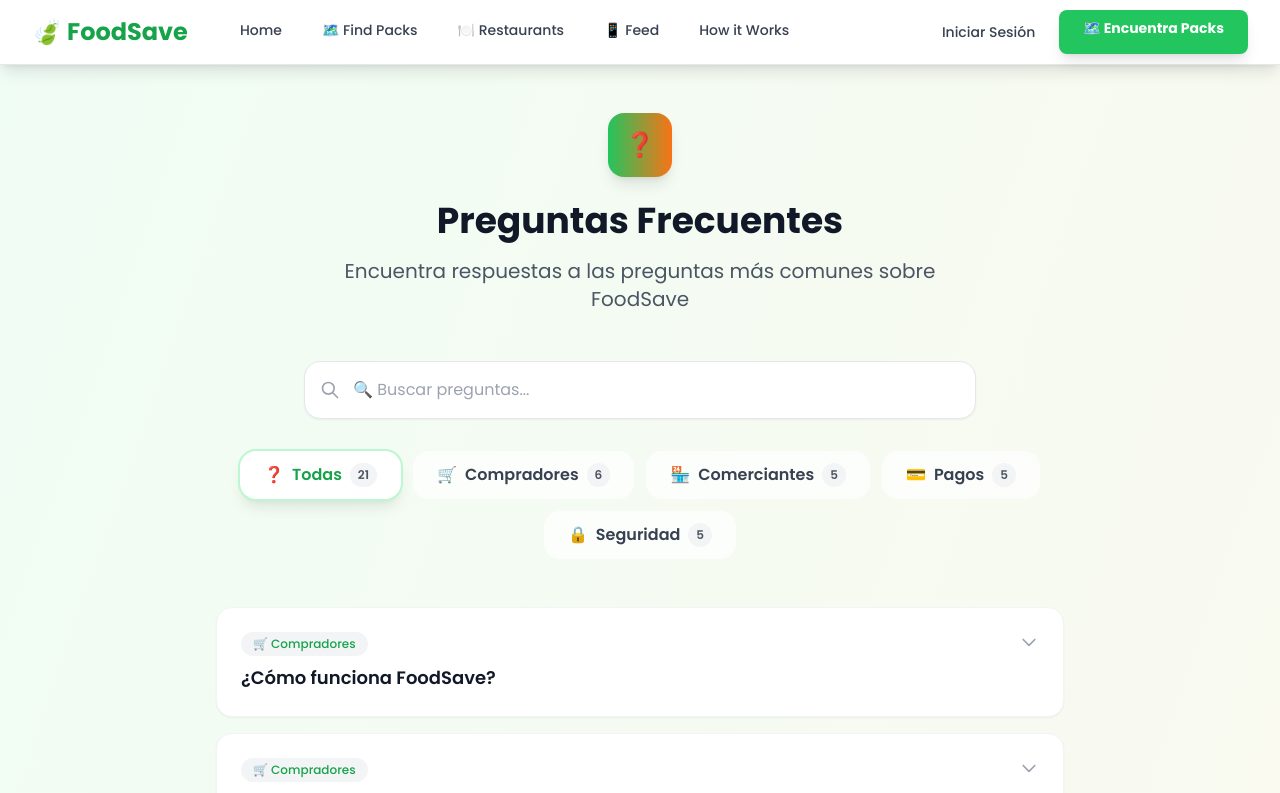
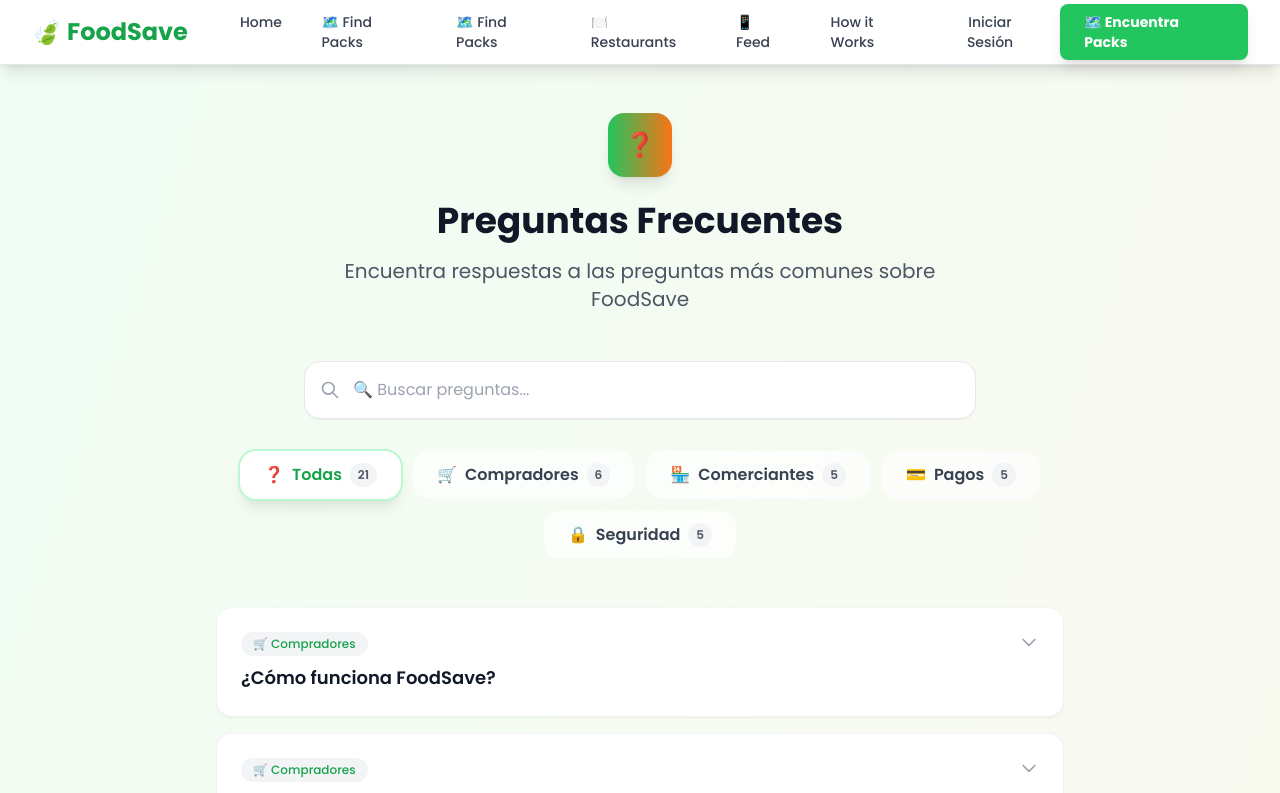
Before and after one commit to estudio123455-hue/proyecto-TugoTugo, a Next.js app: page /faq in a window 1280 px wide. Shown: the top 793 px of the page. Built offline with nearby package versions, Linux system fonts and the light colour scheme; no server answers.

Commit message:
Improve navigation flow based on user roles

```diff
--- a/src/components/Navigation.tsx
+++ b/src/components/Navigation.tsx
@@ -48,20 +48,61 @@ export default function Navigation() {
                 >
                   🗺️ Find Packs
                 </Link>
+                {/* Links según el rol */}
+                {session?.user?.role === 'ADMIN' ? (
+                  // Admin ve: Admin panel
+                  <>
+                    <Link
+                      href="/admin"
+                      className="text-gray-700 hover:text-green-600 px-3 py-2 rounded-md text-sm font-medium flex items-center"
+                    >
+                      👑 Admin Panel
+                    </Link>
+                    <Link
+                      href="/feed"
+                      className="text-gray-700 dark:text-gray-300 hover:text-green-600 dark:hover:text-green-400 px-3 py-2 rounded-md text-sm font-medium flex items-center"
+                    >
+                      📱 Feed
+                    </Link>
+                  </>
+                ) : session?.user?.role === 'ESTABLISHMENT' ? (
+                  // Restaurante ve: Dashboard
+                  <Link
+                    href="/dashboard"
+                    className="text-gray-700 hover:text-green-600 px-3 py-2 rounded-md text-sm font-medium flex items-center"
+                  >
+                    📊 Dashboard
+                  </Link>
+                ) : (
+                  // Cliente ve: Find Packs, Restaurants, Feed
+                  <>
+                    <Link
+                      href="/packs"
+                      className="text-gray-700 dark:text-gray-300 hover:text-green-600 dark:hover:text-green-400 px-3 py-2 rounded-md text-sm font-medium flex items-center"
+                    >
+                      🗺️ Find Packs
+                    </Link>
                     <Link
                       href="/restaurants"
                       className="text-gray-700 dark:text-gray-300 hover:text-green-600 dark:hover:text-green-400 px-3 py-2 rounded-md text-sm font-medium flex items-center"
                     >
                       🍽️ Restaurants
                     </Link>
-                {/* Feed solo visible para clientes */}
-                {session?.user?.role !== 'ESTABLISHMENT' && (
                     <Link
                       href="/feed"
                       className="text-gray-700 dark:text-gray-300 hover:text-green-600 dark:hover:text-green-400 px-3 py-2 rounded-md text-sm font-medium flex items-center"
                     >
                       📱 Feed
                     </Link>
+                    {session && (
+                      <Link
+                        href="/profile"
+                        className="text-gray-700 hover:text-green-600 px-3 py-2 rounded-md text-sm font-medium flex items-center"
+                      >
+                        📦 My Orders
+                      </Link>
+                    )}
+                  </>
                 )}
                 <Link
                   href="/how-it-works"
@@ -69,30 +110,6 @@ export default function Navigation() {
                 >
                   How it Works
                 </Link>
-                {session?.user?.role === 'ESTABLISHMENT' && (
-                  <Link
-                    href="/dashboard"
-                    className="text-gray-700 hover:text-green-600 px-3 py-2 rounded-md text-sm font-medium flex items-center"
-                  >
-                    📊 Dashboard
-                  </Link>
-                )}
-                {session?.user?.role === 'ADMIN' && (
-                  <Link
-                    href="/admin"
-                    className="text-gray-700 hover:text-green-600 px-3 py-2 rounded-md text-sm font-medium flex items-center"
-                  >
-                    👑 Admin
-                  </Link>
-                )}
-                {session && session.user?.role === 'CUSTOMER' && (
-                  <Link
-                    href="/profile"
-                    className="text-gray-700 hover:text-green-600 px-3 py-2 rounded-md text-sm font-medium flex items-center"
-                  >
-                    📦 My Orders
-                  </Link>
-                )}
               </div>
             </div>
           </div>
```
Lines whose indentation alone changed are shown as unchanged.
